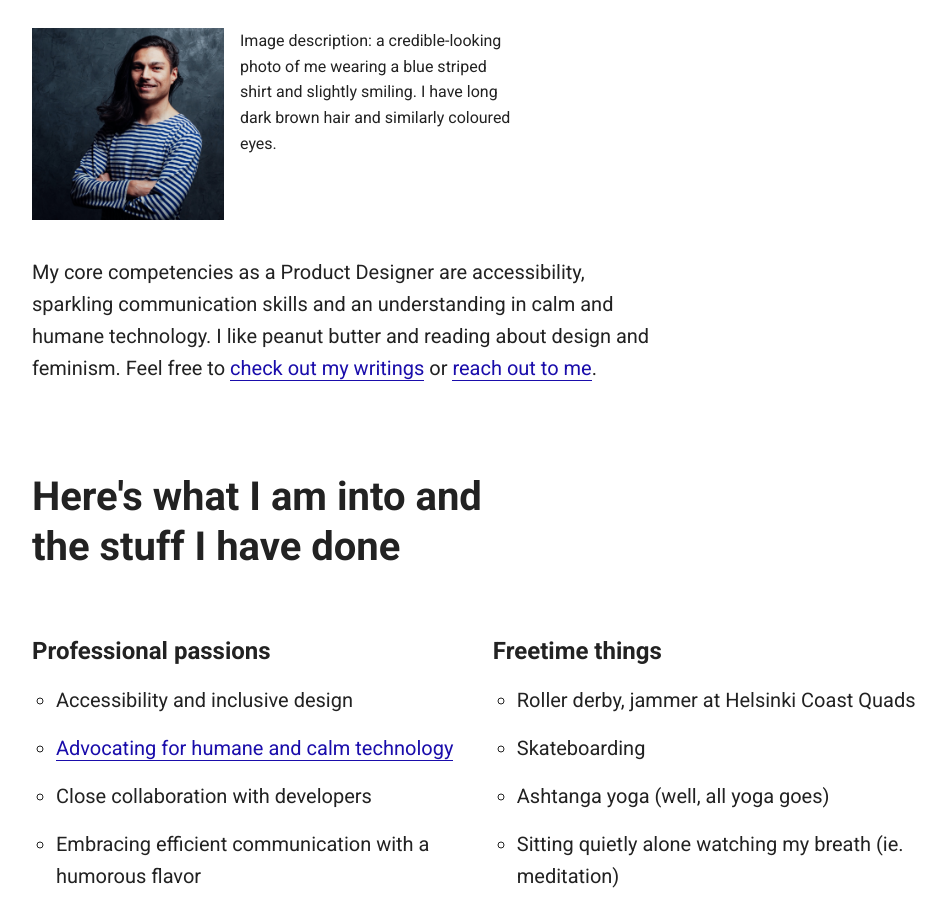
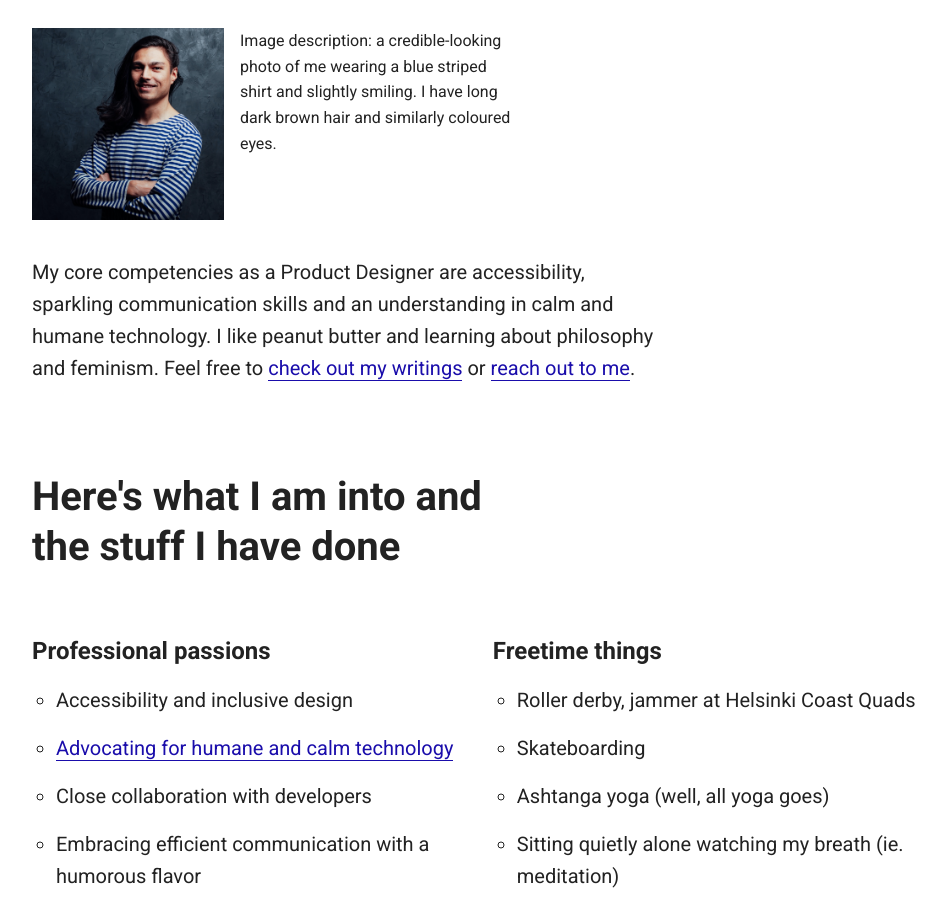
Before and after one commit to jesseu/jesseu.github.io, a Jekyll site: the page built from index.html, in a window 1280 px wide and 900 px high, scrolled down 411 px. Shown: the whole window, without its empty margins (128-1074 px from the left). Built offline with Jekyll 4.4.1, drawn with Linux system fonts in a browser that asks for light colours.

Commit message:
Update index.html

```diff
--- a/index.html
+++ b/index.html
@@ -16,7 +16,7 @@ title: Jesse Ukkonen
 
 	<div class="row">
 		<div class="eight columns">
-			<p>My core competencies as a Product Designer are accessibility, sparkling communication skills and an understanding in calm and humane technology</a>. I like peanut butter and reading about design and feminism. Feel free to <a href="#writings">check out my writings</a> or <a href="#connect">reach out to me</a>.</p>
+			<p>My core competencies as a Product Designer are accessibility, sparkling communication skills and an understanding in calm and humane technology</a>. I like peanut butter and learning about philosophy and feminism. Feel free to <a href="#writings">check out my writings</a> or <a href="#connect">reach out to me</a>.</p>
 		</div>
 	</div>
 
```
